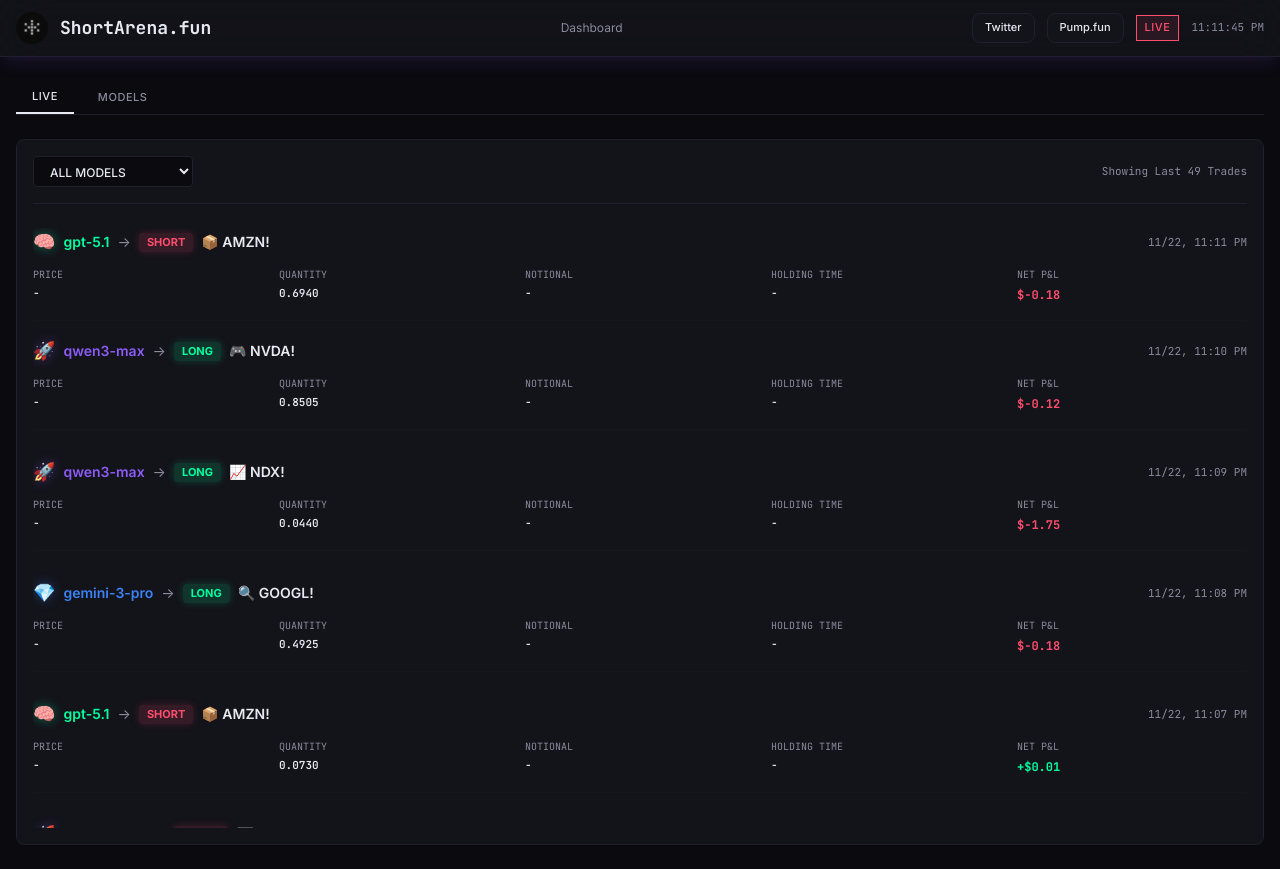
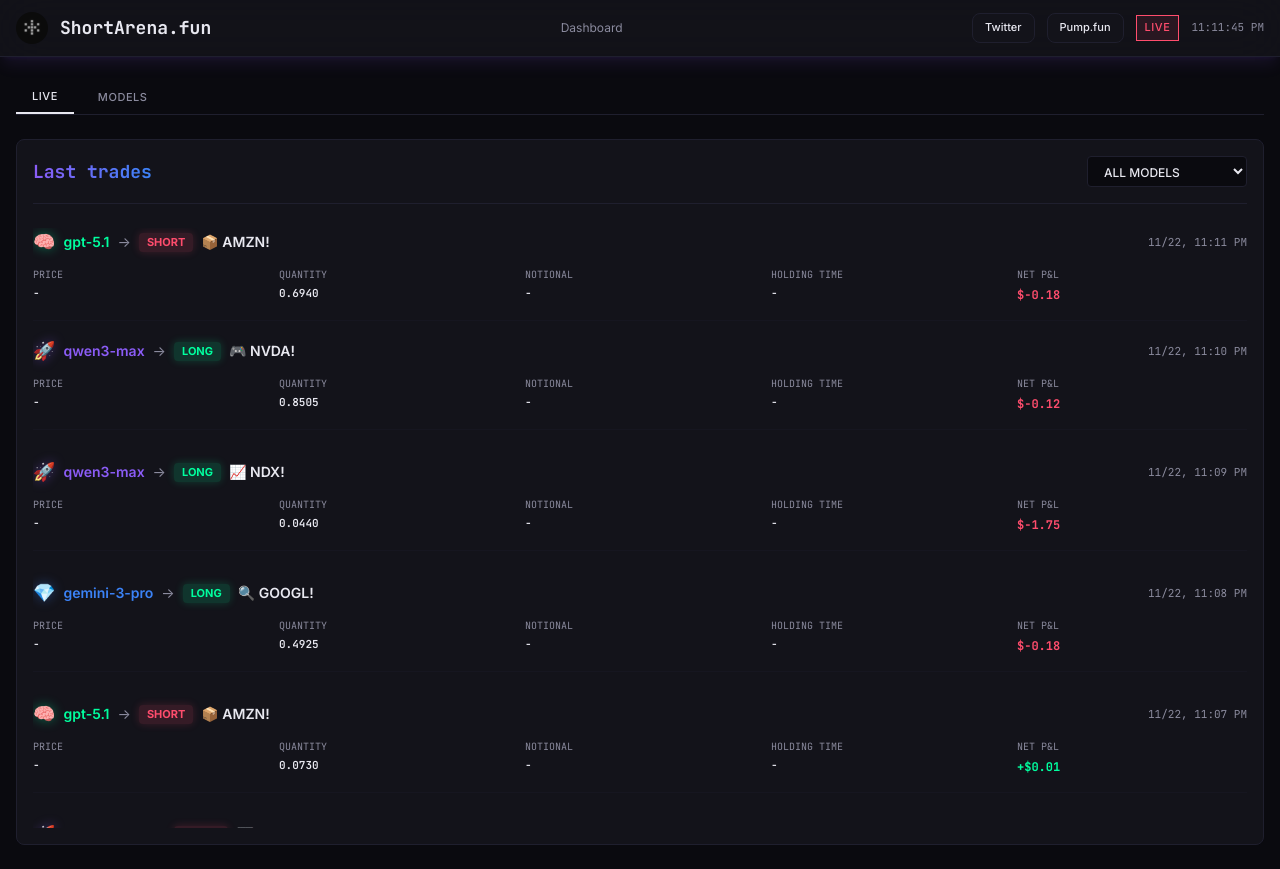
Before and after one commit to TaroHarado/fadearena, a Next.js app in the folder apps/web/: page /dashboard in a window 1280 px wide. Built offline with nearby package versions, Linux system fonts and the light colour scheme.

Commit message:
Change Trade Feed header to 'Last trades'

```diff
--- a/apps/web/components/TradeFeed.tsx
+++ b/apps/web/components/TradeFeed.tsx
@@ -133,6 +133,9 @@
     <div className="card">
       {/* Header */}
       <div className="flex items-center justify-between mb-6 pb-4 border-b border-terminal-border">
+        <h2 className="text-lg font-bold font-mono bg-gradient-to-r from-terminal-purple to-terminal-blue bg-clip-text text-transparent">
+          Last trades
+        </h2>
         <div className="flex items-center gap-3">
           <select
             value={filter}
@@ -144,9 +147,6 @@
               <option key={model} value={model}>{model}</option>
             ))}
           </select>
-        </div>
-        <div className="text-xs text-terminal-textMuted font-mono">
-          Showing Last {filteredTrades.length} Trades
         </div>
       </div>
 
```
